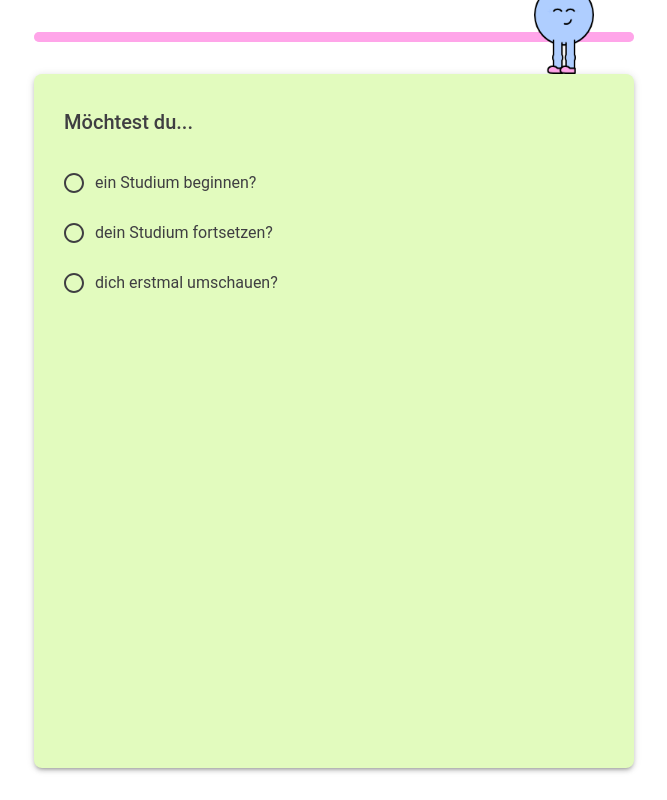
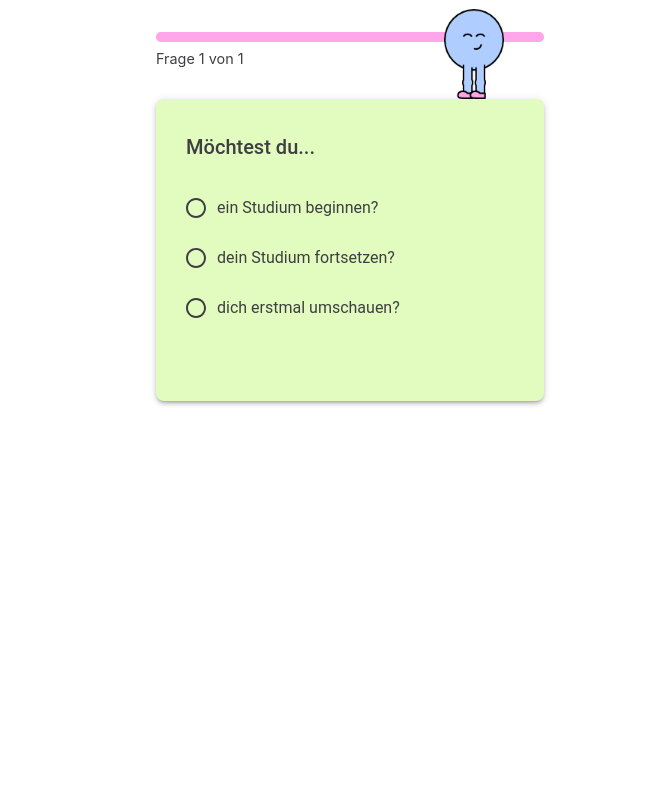
Before and after one commit to noadjamila/TechStudyFinder, a React (Vite) app in the folder client/: page /quiz/level/1 in a window 1280 px wide. Shown: the whole page, without its empty margins (306-973 px from the left). Built offline with nearby package versions, Linux system fonts and the light colour scheme; no server answers.

Commit message:
Center entire layout

```diff
--- a/client/src/layouts/QuizLayout.tsx
+++ b/client/src/layouts/QuizLayout.tsx
@@ -37,24 +37,15 @@ const QuizLayout = ({
   return (
     <Box
       sx={{
-        minHeight: "100vh",
         width: "100%",
-        display: "flex",
-        justifyContent: "center",
-        bgcolor: theme.palette.background.default,
+        maxWidth: 420,
+        px: 2,
+        mt: 2,
+        boxSizing: "border-box",
+        margin: "0 auto",
       }}
     >
-      <Box
-        sx={{
-          width: "100%",
-          maxWidth: 600,
-          px: 2,
-          py: 4,
-          display: "flex",
-          flexDirection: "column",
-          gap: 4,
-        }}
-      >
+      <Box sx={{ width: "100%", maxWidth: 500, px: 2, pt: 4 }}>
         <Progressbar
           current={currentIndex}
           total={questionsTotal}
@@ -62,9 +53,27 @@ const QuizLayout = ({
           fillColor={theme.palette.quiz.progressFill}
         />
 
-        <Box sx={{ flexGrow: 1, display: "flex", justifyContent: "center" }}>
-          {children}
+        <Box
+          sx={{
+            mt: 1,
+            textAlign: "left",
+            color: theme.palette.text.primary,
+            fontSize: "0.9rem",
+          }}
+        >
+          Frage {currentIndex} von {questionsTotal}
         </Box>
+      </Box>
+
+      <Box
+        sx={{
+          width: "100%",
+          maxWidth: 420,
+          mt: 4,
+          px: 2,
+        }}
+      >
+        {children}
       </Box>
     </Box>
   );
--- a/client/src/theme/theme.ts
+++ b/client/src/theme/theme.ts
@@ -71,7 +71,7 @@ const theme = createTheme({
         root: {
           textTransform: "none",
           borderRadius: "9px",
-          fontWeight: "bold",
+          fontWeight: "600",
           height: "50px",
         },
       },
```
